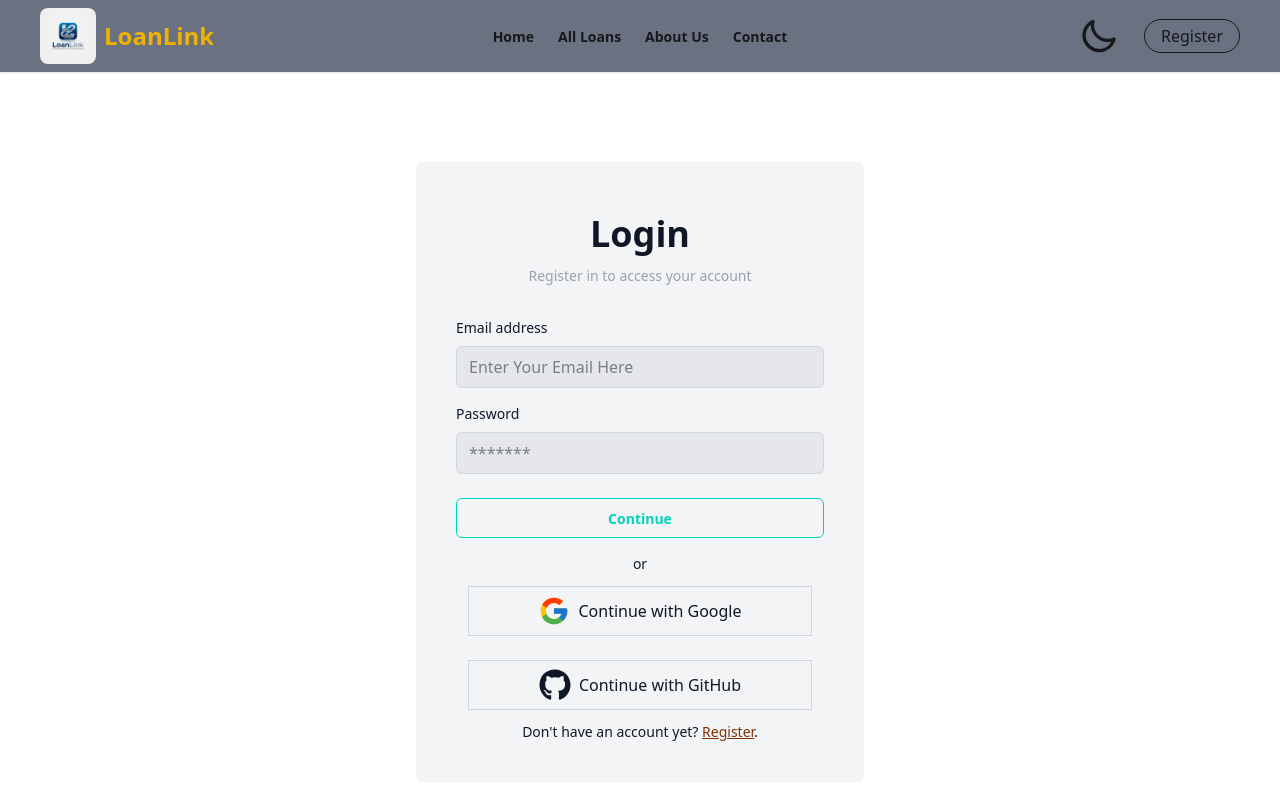
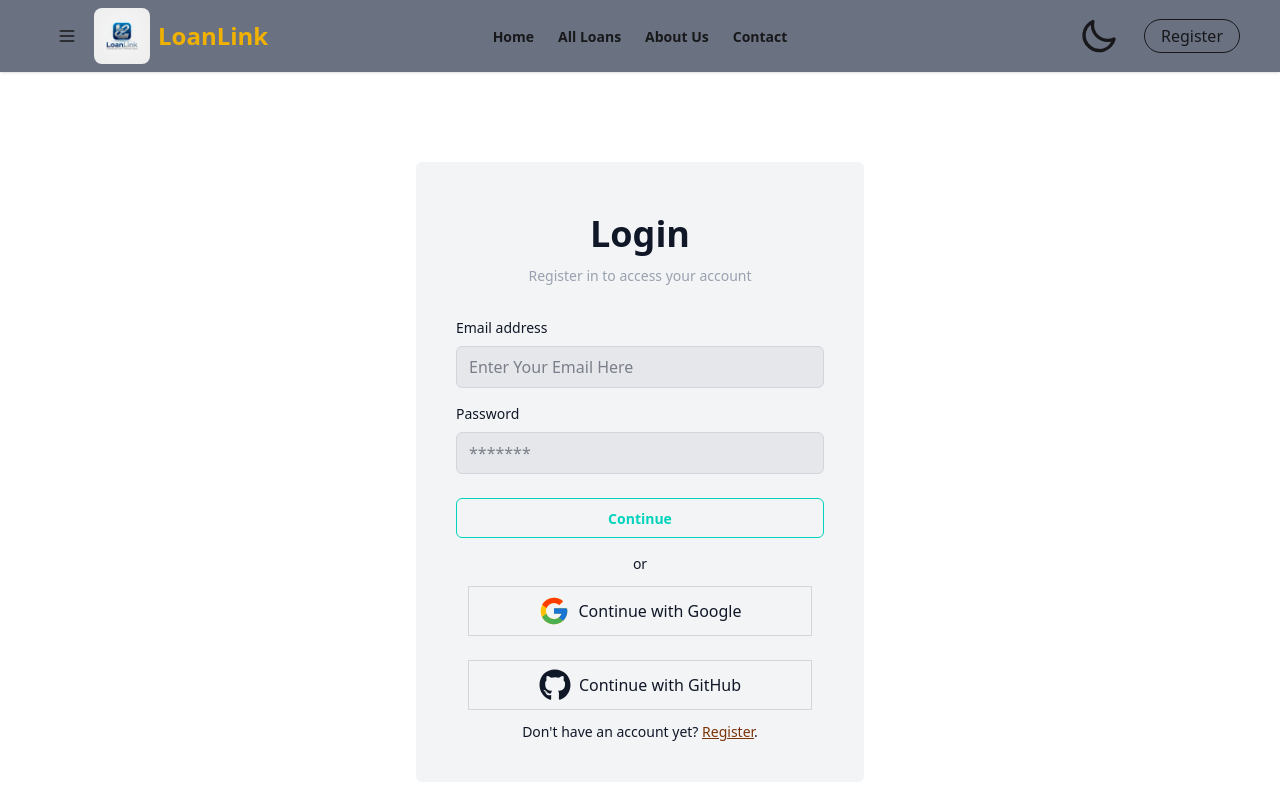
Before and after one commit to asifemran890/Loanslink-client, a React (Vite) app: page /login in a window 1280 px wide. Shown: the top 800 px of the page. Built offline with nearby package versions, Linux system fonts and the light colour scheme; no server answers.

Commit message:
Create dashboard page

```diff
--- a/src/components/Shared/Navbar/Navbar.jsx
+++ b/src/components/Shared/Navbar/Navbar.jsx
@@ -55,7 +55,7 @@ const Navbar = () => {
           <div
             tabIndex={0}
             role="button"
-            className="btn btn-ghost lg:hidden"
+            className="btn btn-ghost  "
             aria-label="Menu"
           >
             {/* Hamburger icon */}
@@ -87,15 +87,18 @@ const Navbar = () => {
         </div>
         {/* Logo & Title */}
         <Link to="/" className="flex items-center gap-2">
+          {/* Logo: only visible on large screens */}
           <img
             src={loanlink}
             alt="Logo"
-            className="w-10 h-10 sm:w-12 sm:h-12 lg:w-14 lg:h-14 object-cover rounded-lg"
+            className="hidden lg:block w-14 h-14 object-cover rounded-lg"
           />
+
           {/* Mobile title */}
           <h1 className="font-bold text-2xl lg:hidden">LoanLink</h1>
+
           {/* Desktop title */}
-          <div className="hidden sm:block">
+          <div className="hidden lg:block">
             <h1 className="font-bold text-2xl text-yellow-500">LoanLink</h1>
           </div>
         </Link>
@@ -116,7 +119,7 @@ const Navbar = () => {
           {theme === "dark" ? (
             /* Sun icon */
             <svg
-              className="swap-off h-10 w-10 fill-current md:hidden"
+              className="swap-off h-10 w-10 fill-current "
               xmlns="http://www.w3.org/2000/svg"
               viewBox="0 0 24 24"
             >
```
Also changed, not shown: src/components/Dashboard/Sidebar/Sidebar.jsx (+0 -54 lines).
